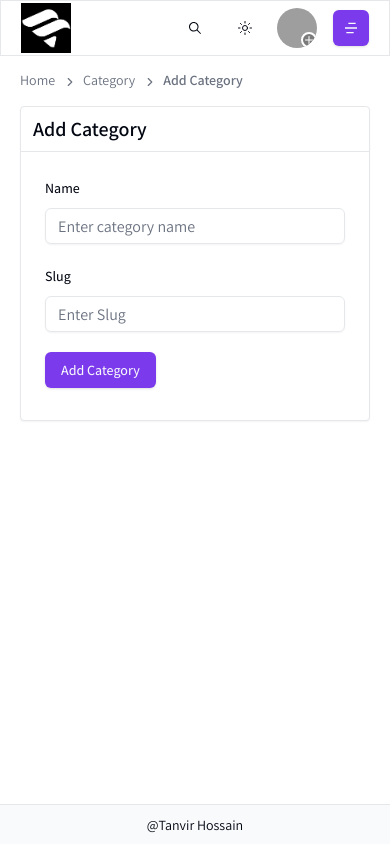
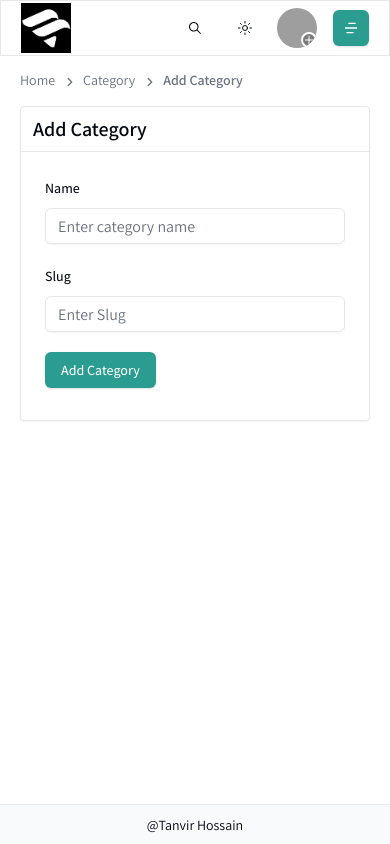
Before and after one commit to CodeTanvir/flappy-website, a Next.js app: page /admin/category/add in a window 390 px wide. Built offline with nearby package versions, Linux system fonts and the light colour scheme; grey boxes are pictures that could not be loaded.

Commit message:
Responsive

```diff
--- a/app/globals.css
+++ b/app/globals.css
@@ -17,8 +17,8 @@
     --card-foreground: 224 71.4% 4.1%;
     --popover: 0 0% 100%;
     --popover-foreground: 224 71.4% 4.1%;
-    --primary: 262.1 83.3% 57.8%;
-    --primary-foreground: 210 20% 98%;
+    --primary: 173 58% 39%;
+    --primary-foreground: 0 0% 100%;
     --secondary: 220 14.3% 95.9%;
     --secondary-foreground: 220.9 39.3% 11%;
     --muted: 220 14.3% 95.9%;
@@ -29,7 +29,7 @@
     --destructive-foreground: 210 20% 98%;
     --border: 220 13% 91%;
     --input: 220 13% 91%;
-    --ring: 262.1 83.3% 57.8%;
+    --ring: 173 58% 39%;
     --radius: 0.5rem;
     --chart-1: 12 76% 61%;
     --chart-2: 173 58% 39%;
@@ -53,8 +53,8 @@
     --card-foreground: 210 20% 98%;
     --popover: 224 71.4% 4.1%;
     --popover-foreground: 210 20% 98%;
-    --primary: 263.4 70% 50.4%;
-    --primary-foreground: 210 20% 98%;
+    --primary: 173 58% 45%;
+    --primary-foreground: 0 0% 100%;
     --secondary: 215 27.9% 16.9%;
     --secondary-foreground: 210 20% 98%;
     --muted: 215 27.9% 16.9%;
@@ -65,7 +65,7 @@
     --destructive-foreground: 210 20% 98%;
     --border: 215 27.9% 16.9%;
     --input: 215 27.9% 16.9%;
-    --ring: 263.4 70% 50.4%;
+    --ring: 173 58% 45%;
     --chart-1: 220 70% 50%;
     --chart-2: 160 60% 45%;
     --chart-3: 30 80% 55%;
--- a/components/Application/website/FeaturedProduct.jsx
+++ b/components/Application/website/FeaturedProduct.jsx
@@ -10,7 +10,7 @@ async function FeaturedProduct() {
   const productData = await res.json();
 
   return (
-    <section className="lg:px-32 px-4 sm:py-10">
+    <section className="lg:px-32 px-10 sm:py-10">
       <div className="flex justify-between items-center mb-5">
         <h2 className="sm:text-4xl text-2xl font-semibold">
           Featured Products
--- a/components/Application/website/Filter.jsx
+++ b/components/Application/website/Filter.jsx
@@ -13,6 +13,7 @@ import Link from "next/link";
 import { useRouter, useSearchParams } from "next/navigation";
 import { useEffect, useState } from "react";
 import { ButtonLoading } from "../ButtonLoading";
+
 function Filter() {
   const searchParams = useSearchParams();
   const [priceFilter, setPriceFilter] = useState({ minPrice: 0, maxPrice: 0 });
@@ -104,10 +105,13 @@ function Filter() {
         <AccordionItem value="1">
           <AccordionTrigger
             className="uppercase font-semibold
-           hover:no-underline"
+           hover:no-underline "
+
           >
             Category
+
           </AccordionTrigger>
+          {/* <div className="border border-teal-950"></div> */}
           <AccordionContent>
             <div className="max-h-48 overflow-auto">
               <ul>
--- a/components/Application/website/ProductBox.jsx
+++ b/components/Application/website/ProductBox.jsx
@@ -1,10 +1,8 @@
 "use client";
 
-import { Button } from "@/components/ui/button";
 import { Card, CardContent } from "@/components/ui/card";
 import ImagePlaceholder from "@/public/assets/images/img-placeholder.webp";
 import { WEBSITE_PRODUCT_DETAILS } from "@/routes/WebsiteRoute";
-import { ShoppingBag } from "lucide-react";
 import Image from "next/image";
 import Link from "next/link";
 
@@ -30,7 +28,7 @@ function ProductBox({ product }) {
         {/* Image Section */}
         <div className="relative bg-gray-100 p-4 sm:p-6 rounded-2xl">
           {discount > 0 && (
-            <p
+            <span
               className="
               absolute
               top-2 left-2
@@ -45,7 +43,7 @@ function ProductBox({ product }) {
             "
             >
               -{discount}% off
-            </p>
+            </span>
           )}
 
           <Image
@@ -73,7 +71,7 @@ function ProductBox({ product }) {
           </p>
 
           {/* Product Name */}
-          <h3 className="font-semibold text-sm sm:text-base  min-h-[30px]">
+          <h3 className="font-semibold text-sm sm:text-base  min-h-[20px]">
             {product?.name}
           </h3>
 
@@ -108,7 +106,7 @@ function ProductBox({ product }) {
             </div>
 
             {/* Add to Cart Button */}
-            <Button
+            {/* <Button
               size="icon"
               className="
                 h-8 w-8 sm:h-10 sm:w-10
@@ -121,7 +119,7 @@ function ProductBox({ product }) {
               "
             >
               <ShoppingBag className="w-4 h-4 sm:w-5 sm:h-5" />
-            </Button>
+            </Button> */}
           </div>
         </CardContent>
       </Link>
```
